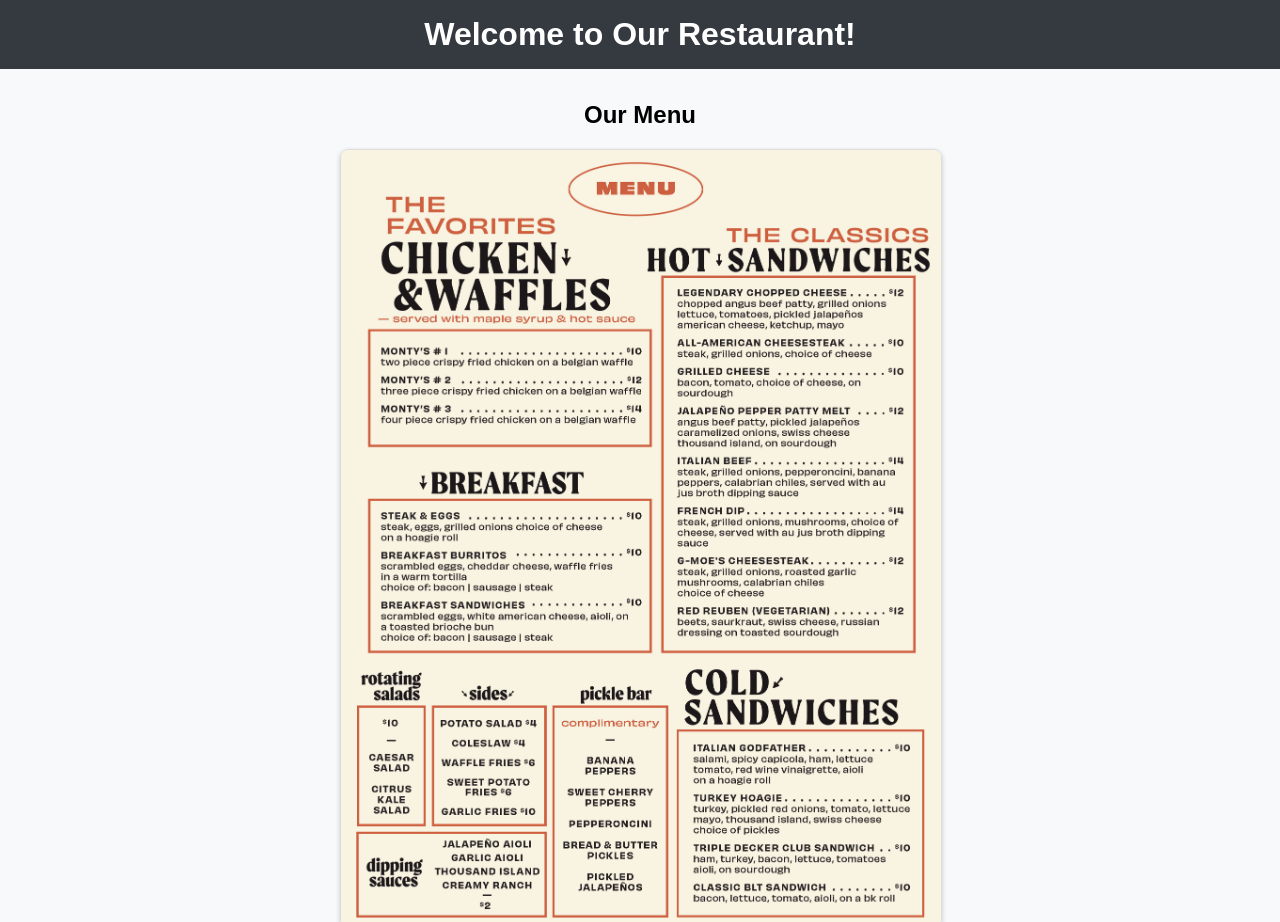
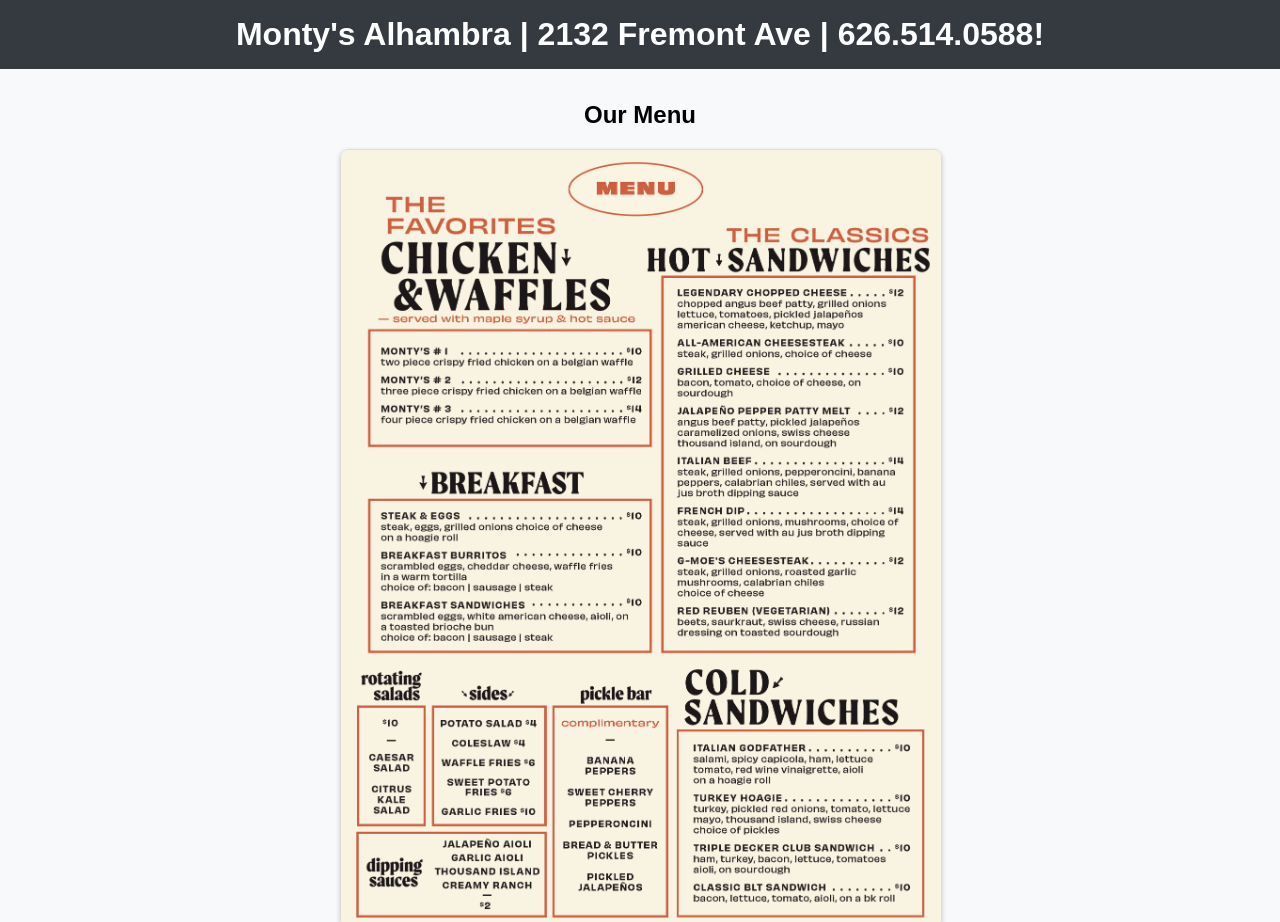
Before and after one commit to montysalhambra/menu-homepage, a plain HTML site: page index.html in a window 1280 px wide. Shown: the top 922 px of the page. Drawn offline with Linux system fonts and the light colour scheme.

Commit message:
Update index.html

```diff
--- a/index.html
+++ b/index.html
@@ -41,7 +41,7 @@
 </head>
 <body>
     <header>
-        <h1>Welcome to Our Restaurant!</h1>
+        <h1>Monty's Alhambra | 2132 Fremont Ave | 626.514.0588!</h1>
     </header>
     <div class="menu">
         <h2>Our Menu</h2>
```
